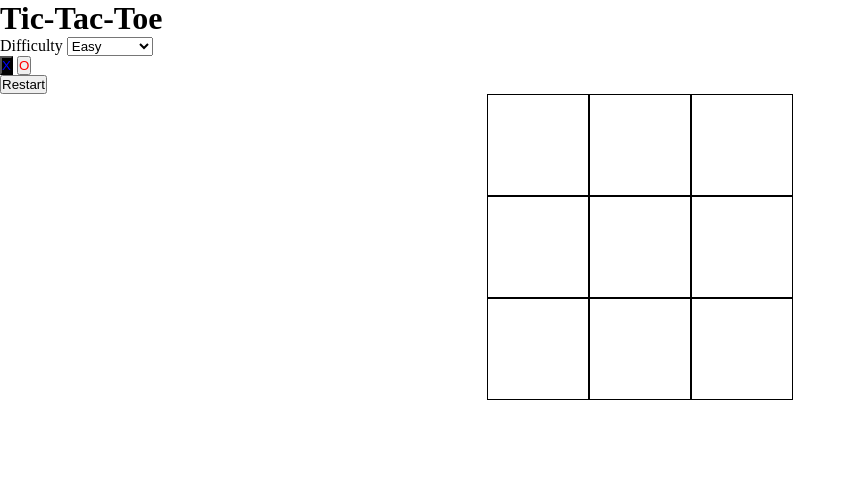
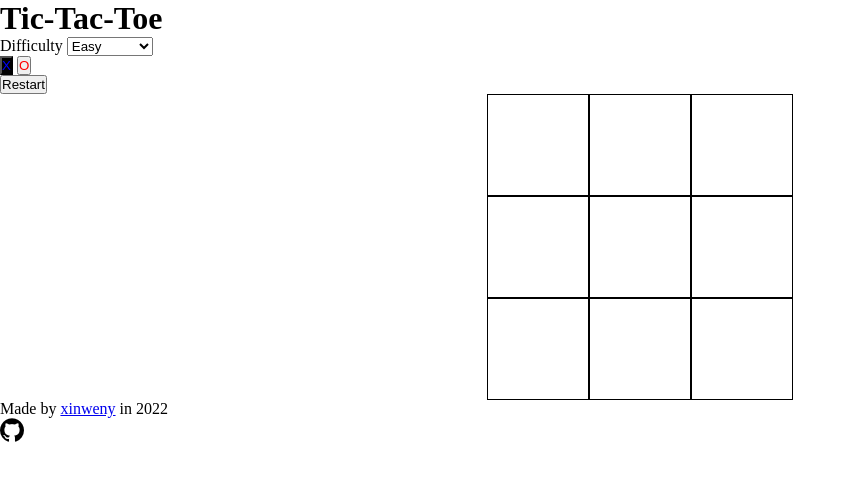
Before and after one commit to xinweny/tic-tac-toe, a plain HTML site: page index.html in a window 1280 px wide. Shown: the whole page, without its empty margins (0-856 px from the left). Drawn offline with Linux system fonts and the light colour scheme.

Commit message:
Add footer

```diff
--- a/index.html
+++ b/index.html
@@ -44,7 +44,10 @@
       </div>
     </div>
     <div class="footer">
-
+      <p>Made by <a href="https://github.com/xinweny">xinweny</a> in 2022</p>
+      <a href="https://github.com/xinweny/tic-tac-toe">
+        <img id="github-logo" src="./assets/github.png" alt="GitHub logo">
+      </a>
     </div>
   </body>
 </html>
--- a/main.js
+++ b/main.js
@@ -295,7 +295,7 @@ const gameController = (() => {
   const endGame = player => {
     if (player) {
       player.winGame();
-      dom.setText('endMessage', `Player ${player.getMarker()} wins!`);
+      dom.setText('endMessage', `${player.getMarker()} wins!`);
     } else {
       dom.setText('endMessage', 'Tie');
     }
```
Also changed, not shown: assets/github.png (added), 1 other file.
